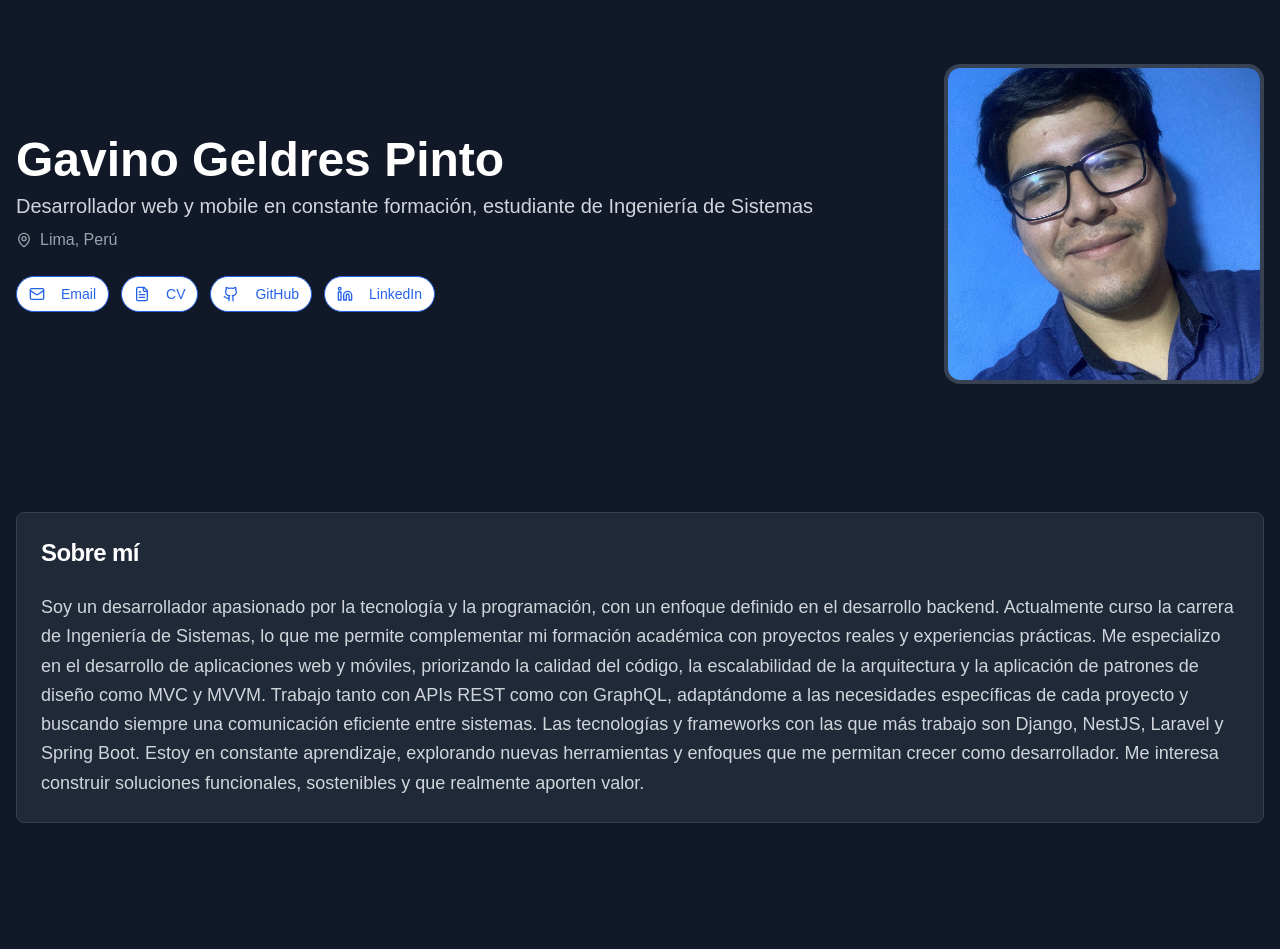
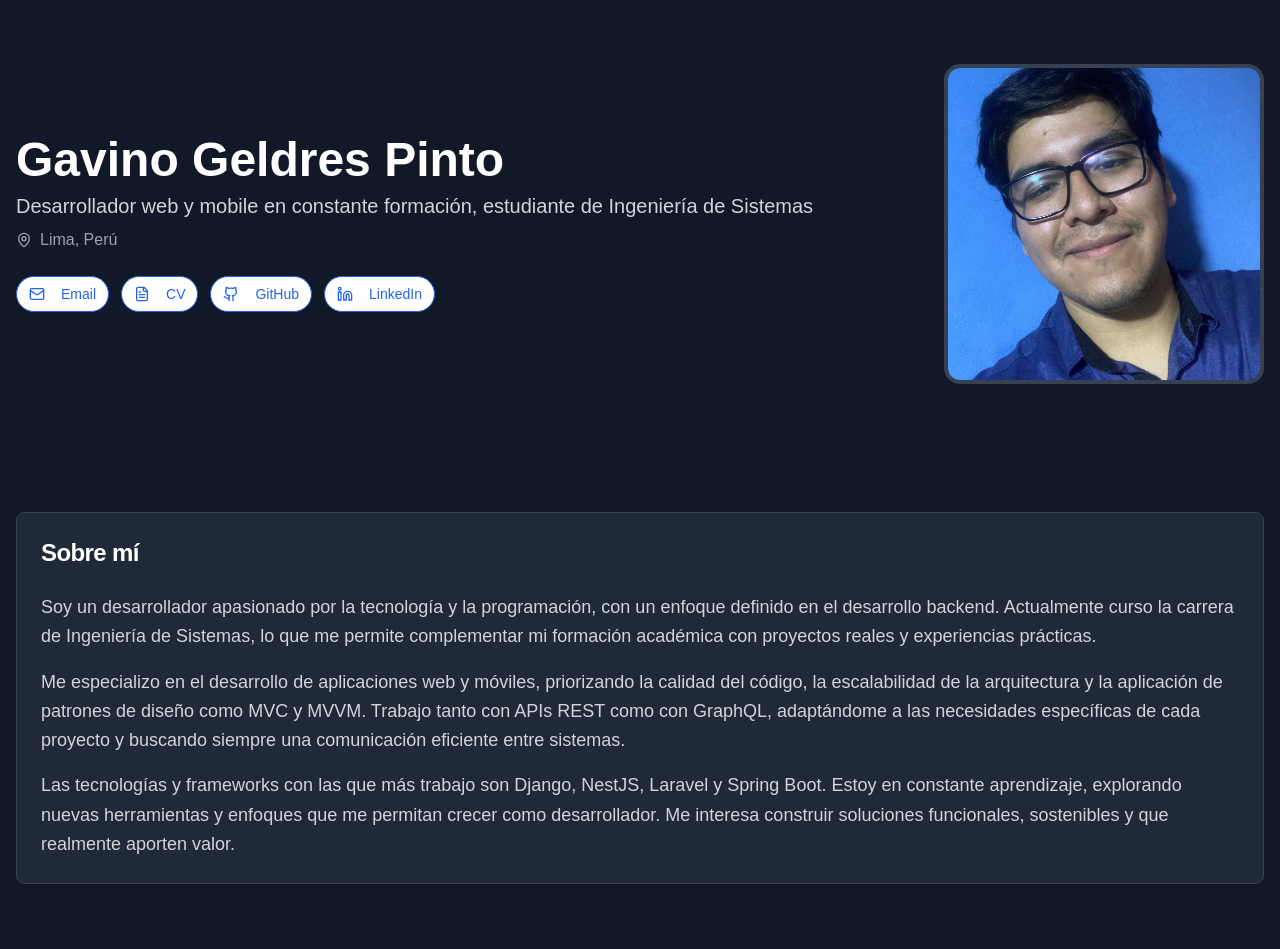
Before and after one commit to ggeldresp18/Portafolio, a Next.js app: page / in a window 1280 px wide. Shown: the top 949 px of the page. Built offline with nearby package versions, Linux system fonts and the light colour scheme.

Commit message:
Update About.tsx

```diff
--- a/components/sections/About.tsx
+++ b/components/sections/About.tsx
@@ -8,13 +8,17 @@ export default function About() {
           <CardTitle className="text-2xl text-white">Sobre mí</CardTitle>
         </CardHeader>
         <CardContent>
-          <p className="text-gray-300 text-lg leading-relaxed">
-            Soy un desarrollador apasionado por la tecnología y la programación, con un enfoque definido en el desarrollo backend. Actualmente curso la carrera de Ingeniería de Sistemas, lo que me permite complementar mi formación académica con proyectos reales y experiencias prácticas.
-
-            Me especializo en el desarrollo de aplicaciones web y móviles, priorizando la calidad del código, la escalabilidad de la arquitectura y la aplicación de patrones de diseño como MVC y MVVM. Trabajo tanto con APIs REST como con GraphQL, adaptándome a las necesidades específicas de cada proyecto y buscando siempre una comunicación eficiente entre sistemas.
-
-            Las tecnologías y frameworks con las que más trabajo son Django, NestJS, Laravel y Spring Boot. Estoy en constante aprendizaje, explorando nuevas herramientas y enfoques que me permitan crecer como desarrollador. Me interesa construir soluciones funcionales, sostenibles y que realmente aporten valor.
-          </p>
+          <div className="text-gray-300 text-lg leading-relaxed space-y-4">
+            <p>
+              Soy un desarrollador apasionado por la tecnología y la programación, con un enfoque definido en el desarrollo backend. Actualmente curso la carrera de Ingeniería de Sistemas, lo que me permite complementar mi formación académica con proyectos reales y experiencias prácticas.
+            </p>
+            <p>
+              Me especializo en el desarrollo de aplicaciones web y móviles, priorizando la calidad del código, la escalabilidad de la arquitectura y la aplicación de patrones de diseño como MVC y MVVM. Trabajo tanto con APIs REST como con GraphQL, adaptándome a las necesidades específicas de cada proyecto y buscando siempre una comunicación eficiente entre sistemas.
+            </p>
+            <p>
+              Las tecnologías y frameworks con las que más trabajo son Django, NestJS, Laravel y Spring Boot. Estoy en constante aprendizaje, explorando nuevas herramientas y enfoques que me permitan crecer como desarrollador. Me interesa construir soluciones funcionales, sostenibles y que realmente aporten valor.
+            </p>
+          </div>
         </CardContent>
       </Card>
     </section>
```
